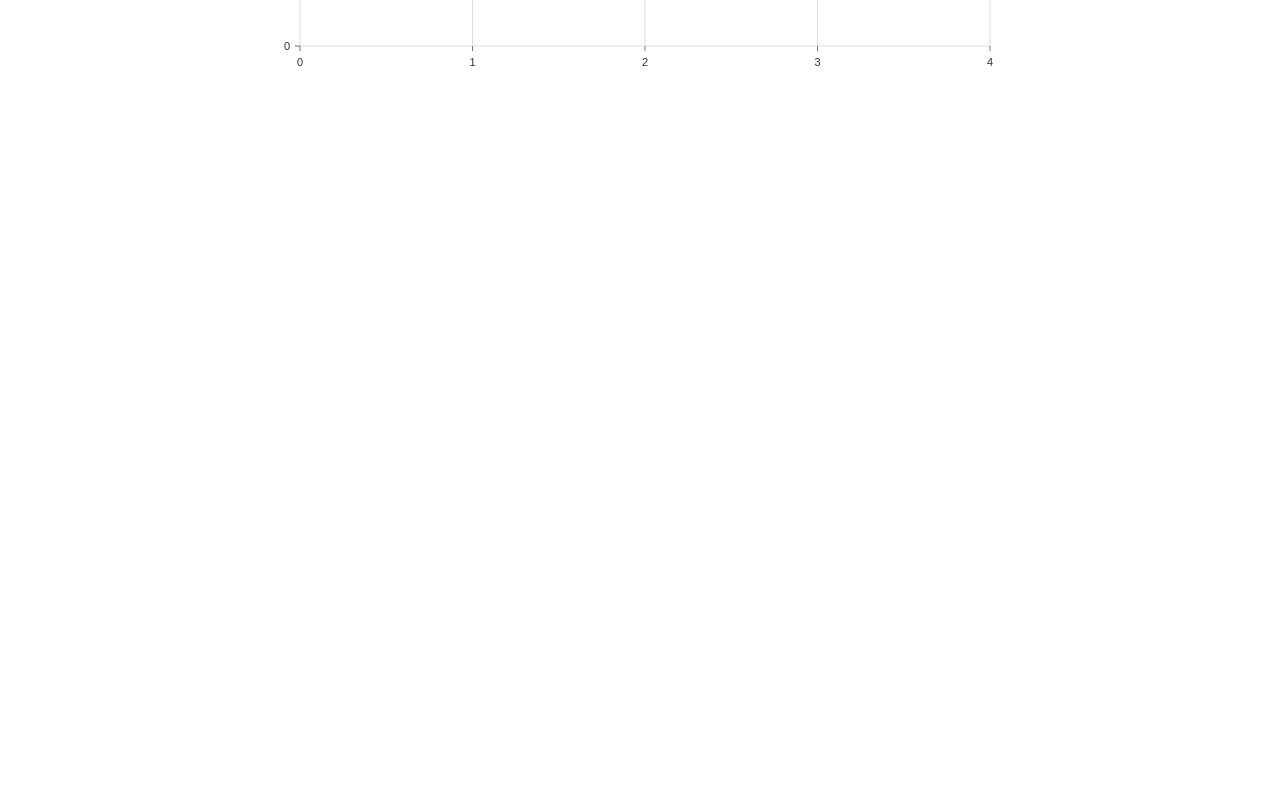
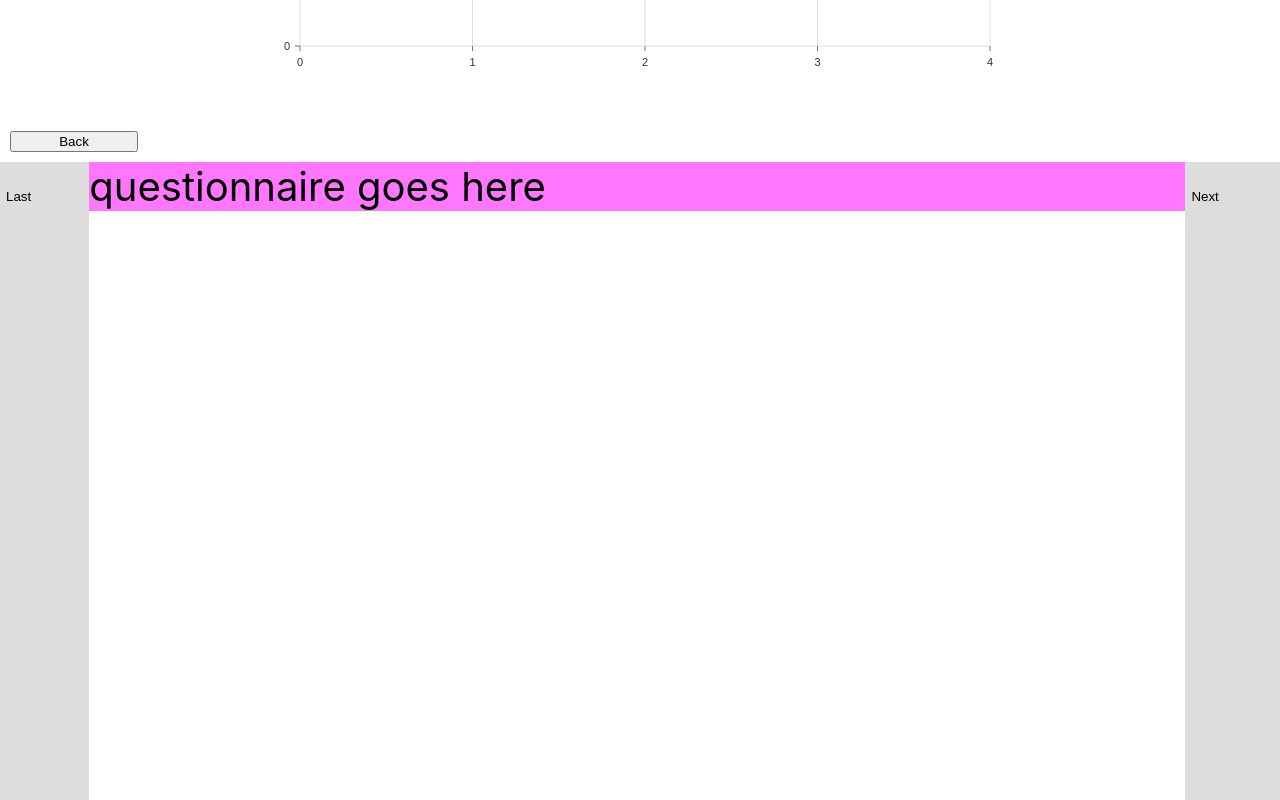
Before and after one commit to Lon19/team-3, a React (Create React App) app in the folder front-end/: page /1/1/1 in a window 1280 px wide. Shown: the part 660-1460 px from the top of the page. Before the commit the page ends 800 px from the top, so only its background shows below. Built offline with nearby package versions, Linux system fonts and the light colour scheme.

Commit message:
I don't know #sleepytime

```diff
--- a/front-end/src/App.js
+++ b/front-end/src/App.js
@@ -11,6 +11,7 @@ function App() {
       <Route exact path="/" component={HomePage} />
       <Route path="/adjustments/:userID" component={TextPage} />
       <Route path="/:questionnaireType/:userID" component={ScalePage} />
+      <Route path="/:questionnaireType/:userID/:date" component={TextPage} />
     </Router>
   );
 }
--- a/front-end/src/Components/ScalePage.js
+++ b/front-end/src/Components/ScalePage.js
@@ -47,7 +47,7 @@ class HomePage extends Component {
                 <div className="graph-parent">
                     <div className="chart">
                         <ResponsiveLine
-                            onClick={(point, event) => console.log(point)}
+                            onClick={(point, event) => this.handlePointClick(point)}
                             data={this.state.chartData}
                             margin={{ top: 50, right: 50, bottom: 50, left: 60 }}
                             xScale={{ type: "point" }}
@@ -93,6 +93,10 @@ class HomePage extends Component {
         );
     }
 
+    handlePointClick(point) {
+
+    }
+
     async requestData() {
         const lineChartData = [];
         const data = await getHistory(this.state.userID, this.state.type)
--- a/front-end/src/Components/TextPage.js
+++ b/front-end/src/Components/TextPage.js
@@ -1,14 +1,21 @@
 import React, { Component } from "react";
+import Header from "./Header";
+import { MapType } from "../Services/QuestionnaireTypes";
 
 class TextPage extends Component {
 	constructor(props) {
 		super(props);
 
-		this.state = {};
+		this.state = {
+			type: MapType(decodeURIComponent(this.props.match.params.questionnaireType)),
+			userID: decodeURIComponent(this.props.match.params.userID),
+		};
 	}
 
 	render() {
 		return (
+			<div>
+				<Header title={this.state.type} />
 				<div className="TextPage-layout">
 					<div className="TextPage-side-button">
 						<button className="TextPage-side-button-text">Last</button>
@@ -20,6 +27,7 @@ class TextPage extends Component {
 						<button className="TextPage-side-button-text">Next</button>
 					</div>
 				</div>
+			</div>
 		);
 	}
 }
```
Lines whose indentation alone changed are shown as unchanged.
